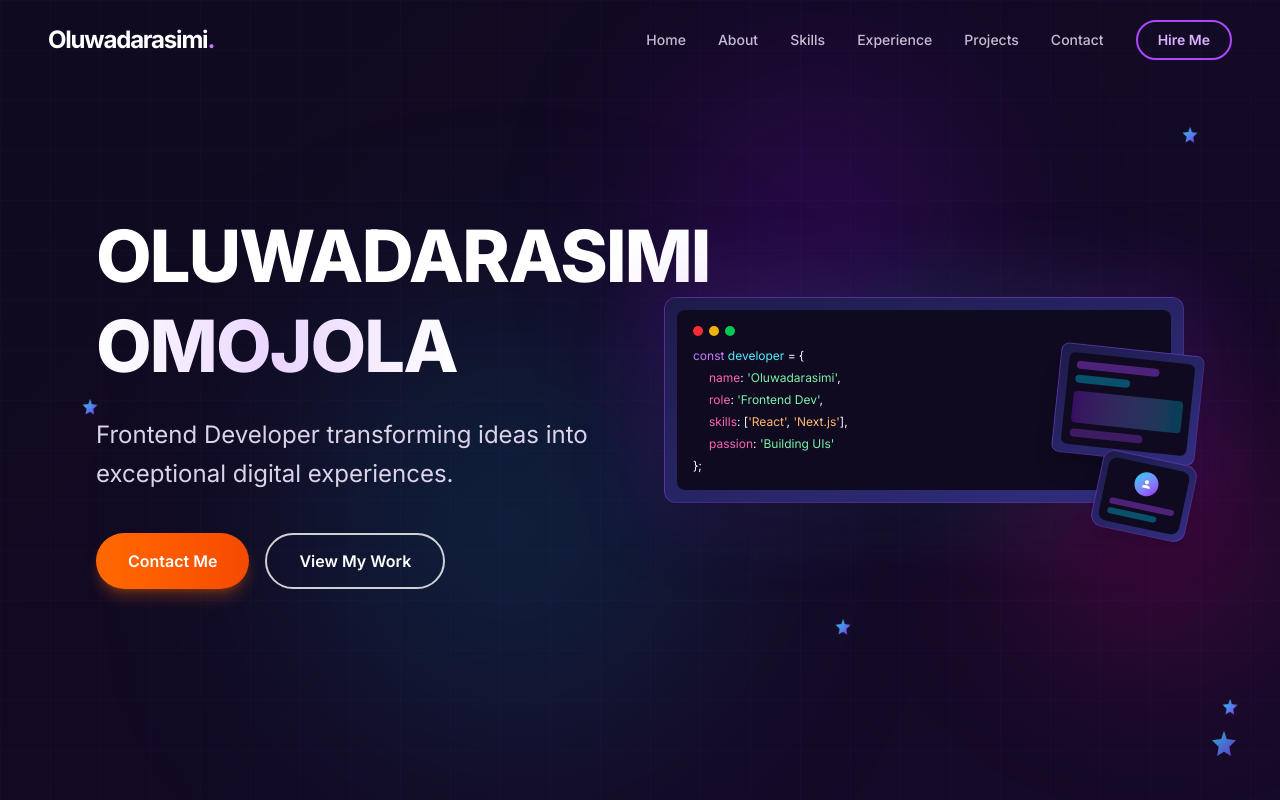
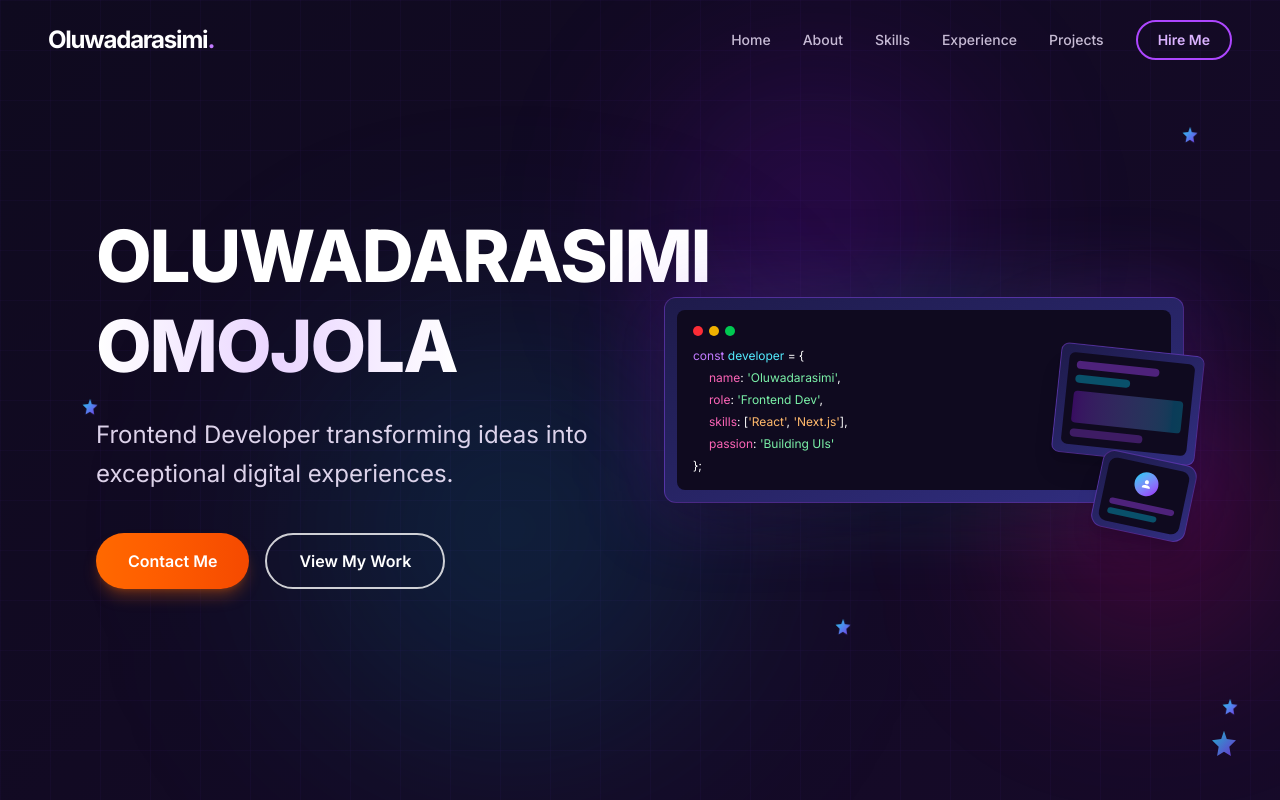
Before and after one commit to Darasimi010/portfolio, a Next.js app: page / in a window 1280 px wide. Shown: the top 800 px of the page. Built offline with nearby package versions, Linux system fonts and the light colour scheme.

Commit message:
removed the repetitive contact link in the navbar

```diff
--- a/components/layouts/Navbar.tsx
+++ b/components/layouts/Navbar.tsx
@@ -12,7 +12,7 @@ export default function Navbar() {
     return () => window.removeEventListener('scroll', handleScroll);
   }, []);
 
-  const navItems = ['Home', 'About', 'Skills', 'Experience', 'Projects', 'Contact'];
+  const navItems = ['Home', 'About', 'Skills', 'Experience', 'Projects'];
 
   return (
     <nav className={`fixed w-full z-50 transition-all duration-300 ${scrolled ? 'bg-[#1a0a2e]/90 backdrop-blur-md shadow-lg shadow-purple-900/20' : 'bg-transparent'}`}>
```
